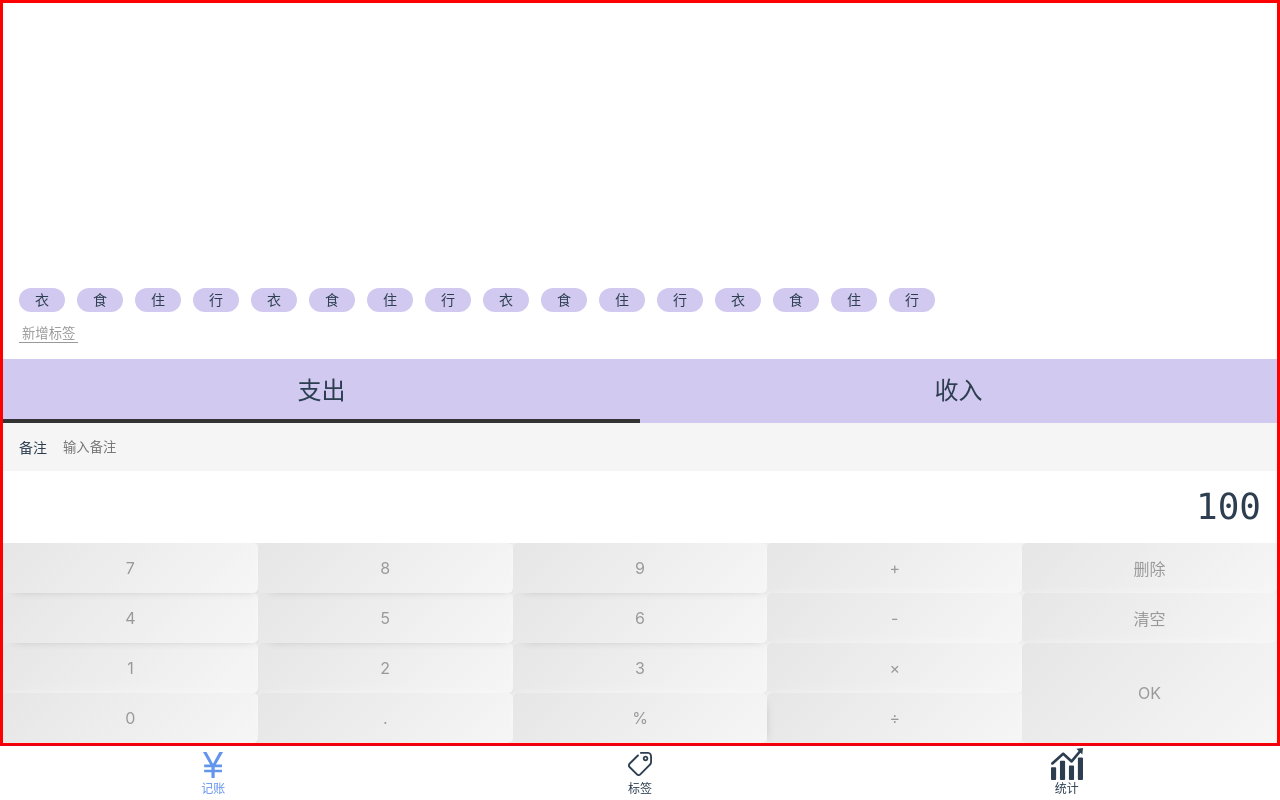
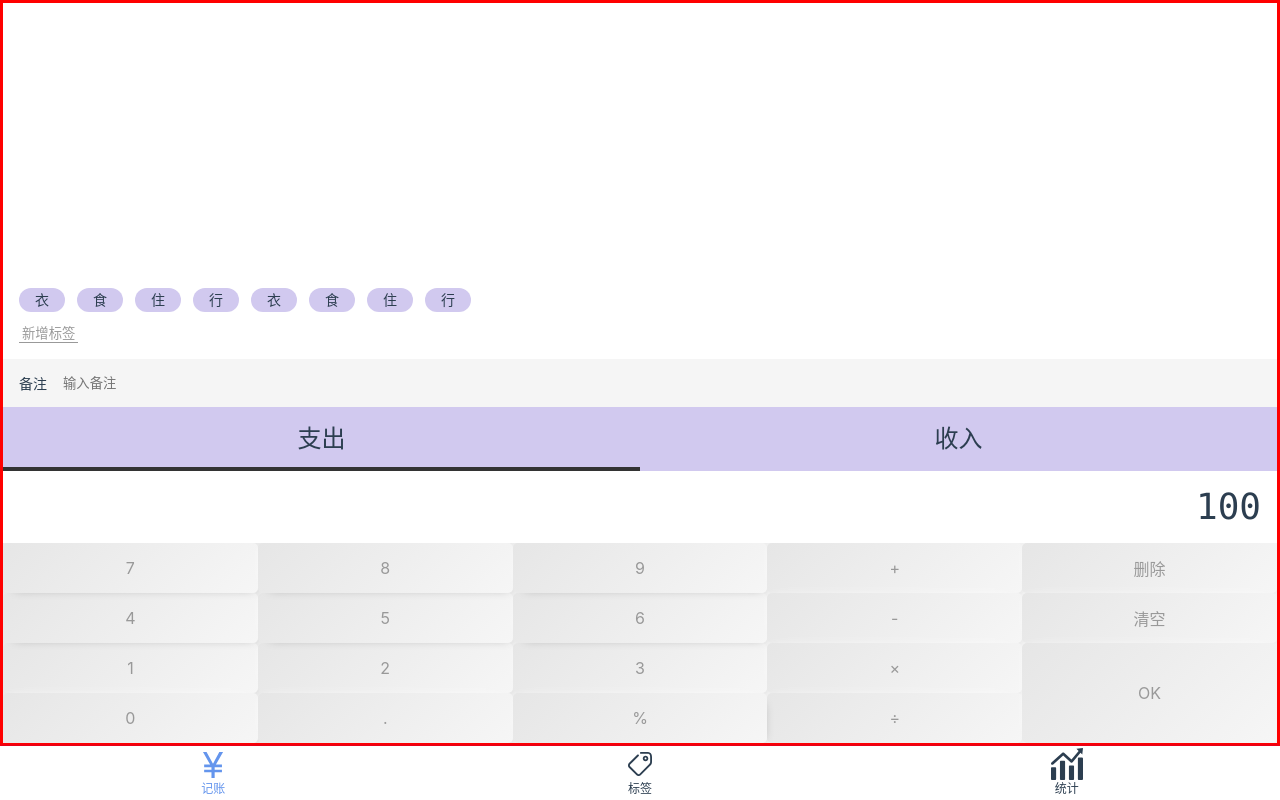
Before and after one commit to icebergyu/bookkeeping, a Vue app: page /#/money in a window 1280 px wide. Built offline with nearby package versions, Linux system fonts and the light colour scheme.

Commit message:
feat:js 实现Types组件

```diff
--- /dev/null
+++ b/src/components/Money/Notes.vue
@@ -0,0 +1,32 @@
+<template>
+  <div>
+    <label class="notes">
+      <span class="name">备注</span>
+      <input type="text" placeholder="输入备注" />
+    </label>
+  </div>
+</template>
+
+<script>
+export default {};
+</script>
+
+<style lang="scss" scoped>
+.notes {
+  font-size: 14px;
+  background-color: #f5f5f5;
+  display: flex;
+  align-items: center;
+  padding-left: 16px;
+  .name {
+    padding-right: 16px;
+  }
+  input {
+    padding: 16px 0;
+    flex-grow: 1;
+    background-color: transparent;
+    border: none;
+    padding-right: 16px;
+  }
+}
+</style>
--- /dev/null
+++ b/src/components/Money/NumberPad.vue
@@ -0,0 +1,78 @@
+<template>
+  <div class="numberPad">
+    <div class="output">100</div>
+    <div class="buttons">
+      <button style="grid-area: num-1">1</button>
+      <button style="grid-area: num-2">2</button>
+      <button style="grid-area: num-3">3</button>
+      <button style="grid-area: num-4">4</button>
+      <button style="grid-area: num-5">5</button>
+      <button style="grid-area: num-6">6</button>
+      <button style="grid-area: num-7">7</button>
+      <button style="grid-area: num-8">8</button>
+      <button style="grid-area: num-9">9</button>
+      <button style="grid-area: num-0">0</button>
+      <button style="grid-area: add">+</button>
+      <button style="grid-area: subtract">-</button>
+      <button style="grid-area: multipy">×</button>
+      <button style="grid-area: divide">÷</button>
+      <button style="grid-area: dot">.</button>
+      <button style="grid-area: percent">%</button>
+      <button style="grid-area: delete">删除</button>
+      <button style="grid-area: clear">清空</button>
+      <button style="grid-area: ok">OK</button>
+    </div>
+  </div>
+</template>
+
+<script>
+export default {};
+</script>
+
+<style lang="scss" scoped>
+.numberPad {
+  .output {
+    font-size: 36px;
+    font-family: Consolas, monospace;
+    padding: 9px 16px;
+    text-align: right;
+  }
+  .buttons {
+    display: grid;
+    grid-template-areas:
+      "num-7 num-8 num-9 add delete"
+      "num-4 num-5 num-6 subtract clear"
+      "num-1 num-2 num-3 multipy ok"
+      "num-0 dot percent divide ok";
+    grid-template-columns: repeat(5, 1fr);
+    grid-template-rows: repeat(4, 50px);
+    background: linear-gradient(
+      135deg,
+      rgba(230, 230, 230, 1) 0%,
+      rgba(246, 246, 246, 1) 100%
+    );
+    button {
+      margin: 0;
+      padding: 0;
+      border: 0;
+      display: block;
+      outline: none;
+      border-radius: 5px;
+      font-size: 16px;
+      font-weight: normal;
+      color: #999;
+      background: linear-gradient(
+        135deg,
+        rgba(230, 230, 230, 1) 0%,
+        rgba(246, 246, 246, 1) 100%
+      );
+      box-shadow: -4px -4px 10px -8px rgba(255, 255, 255, 1),
+        4px 4px 10px -8px rgba(0, 0, 0, 0.3);
+    }
+    button:active {
+      box-shadow: -4px -4px 10px -8px rgba(255, 255, 255, 1) inset,
+        4px 4px 10px -8px rgba(0, 0, 0, 0.3) inset;
+    }
+  }
+}
+</style>
--- /dev/null
+++ b/src/components/Money/Tags.vue
@@ -0,0 +1,55 @@
+<template>
+  <div class="tags">
+    <div class="new">
+      <button>新增标签</button>
+    </div>
+    <ul class="current">
+      <li>衣</li>
+      <li>食</li>
+      <li>住</li>
+      <li>行</li>
+      <li>衣</li>
+      <li>食</li>
+      <li>住</li>
+      <li>行</li>
+    </ul>
+  </div>
+</template>
+
+<script>
+export default {};
+</script>
+
+<style lang="scss" scoped>
+.tags {
+  font-size: 14px;
+  padding: 16px;
+  flex-grow: 1;
+  display: flex;
+  flex-direction: column-reverse;
+  > .current {
+    display: flex;
+    flex-wrap: wrap;
+    > li {
+      $h: 24px;
+      height: $h;
+      line-height: $h;
+      border-radius: $h/2;
+      background-color: #d1c9ef;
+      padding: 0 16px;
+      margin-right: 12px;
+      margin-top: 4px;
+    }
+  }
+  > .new {
+    padding-top: 10px;
+    button {
+      background-color: transparent;
+      border: none;
+      color: #999;
+      border-bottom: 1px solid;
+      padding: 0 3px;
+    }
+  }
+}
+</style>
--- /dev/null
+++ b/src/components/Money/Types.vue
@@ -0,0 +1,52 @@
+<template>
+  <div>
+    <ul class="types">
+      <li :class="type === '-' && 'selected'" @click="selectType('-')">支出</li>
+      <li :class="type === '+' && 'selected'" @click="selectType('+')">收入</li>
+    </ul>
+  </div>
+</template>
+
+<script>
+export default {
+  data() {
+    return {
+      type: "-", //  - 表示支出   + 表示收入
+    };
+  },
+  methods: {
+    selectType(type) {
+      if (type !== "-" && type !== "+") {
+        throw new Error("type is unknown");
+      }
+      this.type = type;
+    },
+  },
+};
+</script>
+
+<style lang="scss" scoped>
+.types {
+  background-color: #d1c9ef;
+  display: flex;
+  text-align: center;
+  font-size: 24px;
+  > li {
+    width: 50%;
+    display: flex;
+    height: 64px;
+    justify-content: center;
+    align-items: center;
+    position: relative;
+    &.selected::after {
+      content: "";
+      position: absolute;
+      bottom: 0;
+      left: 0;
+      width: 100%;
+      height: 4px;
+      background-color: #333;
+    }
+  }
+}
+</style>
--- a/src/views/Money.vue
+++ b/src/views/Money.vue
@@ -1,71 +1,22 @@
 <template>
   <div>
     <Layout class-prefix="layout">
-      <div class="numberPad">
-        <div class="output">100</div>
-        <div class="buttons">
-          <button style="grid-area: num-1">1</button>
-          <button style="grid-area: num-2">2</button>
-          <button style="grid-area: num-3">3</button>
-          <button style="grid-area: num-4">4</button>
-          <button style="grid-area: num-5">5</button>
-          <button style="grid-area: num-6">6</button>
-          <button style="grid-area: num-7">7</button>
-          <button style="grid-area: num-8">8</button>
-          <button style="grid-area: num-9">9</button>
-          <button style="grid-area: num-0">0</button>
-          <button style="grid-area: add">+</button>
-          <button style="grid-area: subtract">-</button>
-          <button style="grid-area: multipy">×</button>
-          <button style="grid-area: divide">÷</button>
-          <button style="grid-area: dot">.</button>
-          <button style="grid-area: percent">%</button>
-          <button style="grid-area: delete">删除</button>
-          <button style="grid-area: clear">清空</button>
-          <button style="grid-area: ok">OK</button>
-        </div>
-      </div>
-      <div>
-        <label class="notes">
-          <span class="name">备注</span>
-          <input type="text" placeholder="输入备注" />
-        </label>
-      </div>
-      <div>
-        <ul class="types">
-          <li class="selected">支出</li>
-          <li>收入</li>
-        </ul>
-      </div>
-      <div class="tags">
-        <div class="new">
-          <button>新增标签</button>
-        </div>
-        <ul class="current">
-          <li>衣</li>
-          <li>食</li>
-          <li>住</li>
-          <li>行</li>
-          <li>衣</li>
-          <li>食</li>
-          <li>住</li>
-          <li>行</li>
-          <li>衣</li>
-          <li>食</li>
-          <li>住</li>
-          <li>行</li>
-          <li>衣</li>
-          <li>食</li>
-          <li>住</li>
-          <li>行</li>
-        </ul>
-      </div>
+      <NumberPad />
+      <Types />
+      <Notes />
+      <Tags />
     </Layout>
   </div>
 </template>
 
 <script>
-export default {};
+import NumberPad from "../components/Money/NumberPad.vue";
+import Notes from "../components/Money/Notes.vue";
+import Types from "../components/Money/Types.vue";
+import Tags from "../components/Money/Tags.vue";
+export default {
+  components: { NumberPad, Notes, Types, Tags },
+};
 </script>
 <style lang="scss">
 .layout-content {
@@ -77,120 +28,4 @@ export default {};
 <style lang="scss" scoped>
 @import "~@/assets/style/reset.scss";
 @import "~@/assets/style/helper.scss";
-.tags {
-  font-size: 14px;
-  padding: 16px;
-  flex-grow: 1;
-  display: flex;
-  flex-direction: column-reverse;
-  > .current {
-    display: flex;
-    flex-wrap: wrap;
-    > li {
-      $h: 24px;
-      height: $h;
-      line-height: $h;
-      border-radius: $h/2;
-      background-color: #d1c9ef;
-      padding: 0 16px;
-      margin-right: 12px;
-      margin-top: 4px;
-    }
-  }
-  > .new {
-    padding-top: 10px;
-    button {
-      background-color: transparent;
-      border: none;
-      color: #999;
-      border-bottom: 1px solid;
-      padding: 0 3px;
-    }
-  }
-}
-.notes {
-  font-size: 14px;
-  background-color: #f5f5f5;
-  display: flex;
-  align-items: center;
-  padding-left: 16px;
-  .name {
-    padding-right: 16px;
-  }
-  input {
-    padding: 16px 0;
-    flex-grow: 1;
-    background-color: transparent;
-    border: none;
-    padding-right: 16px;
-  }
-}
-.types {
-  background-color: #d1c9ef;
-  display: flex;
-  text-align: center;
-  font-size: 24px;
-  > li {
-    width: 50%;
-    display: flex;
-    height: 64px;
-    justify-content: center;
-    align-items: center;
-    position: relative;
-    &.selected::after {
-      content: "";
-      position: absolute;
-      bottom: 0;
-      left: 0;
-      width: 100%;
-      height: 4px;
-      background-color: #333;
-    }
-  }
-}
-.numberPad {
-  .output {
-    font-size: 36px;
-    font-family: Consolas, monospace;
-    padding: 9px 16px;
-    text-align: right;
-  }
-  .buttons {
-    display: grid;
-    grid-template-areas:
-      "num-7 num-8 num-9 add delete"
-      "num-4 num-5 num-6 subtract clear"
-      "num-1 num-2 num-3 multipy ok"
-      "num-0 dot percent divide ok";
-    grid-template-columns: repeat(5, 1fr);
-    grid-template-rows: repeat(4, 50px);
-    background: linear-gradient(
-      135deg,
-      rgba(230, 230, 230, 1) 0%,
-      rgba(246, 246, 246, 1) 100%
-    );
-    button {
-      margin: 0;
-      padding: 0;
-      border: 0;
-      display: block;
-      outline: none;
-      border-radius: 5px;
-      font-size: 16px;
-      font-weight: normal;
-      color: #999;
-      background: linear-gradient(
-        135deg,
-        rgba(230, 230, 230, 1) 0%,
-        rgba(246, 246, 246, 1) 100%
-      );
-      box-shadow: -4px -4px 10px -8px rgba(255, 255, 255, 1),
-        4px 4px 10px -8px rgba(0, 0, 0, 0.3);
-    }
-    button:active {
-      box-shadow: -4px -4px 10px -8px rgba(255, 255, 255, 1) inset,
-        4px 4px 10px -8px rgba(0, 0, 0, 0.3) inset;
-    }
-  }
-}
 </style>
```
